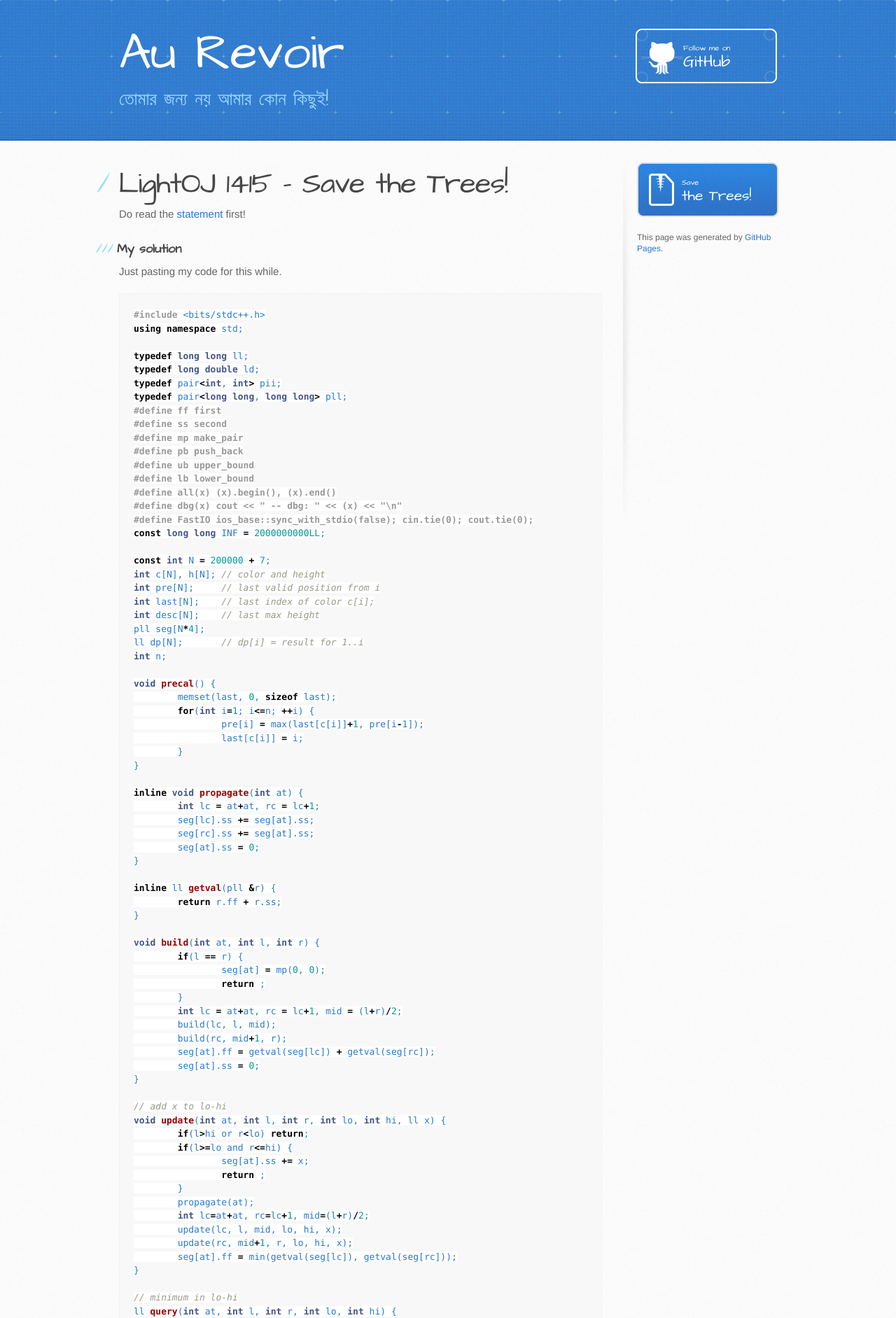
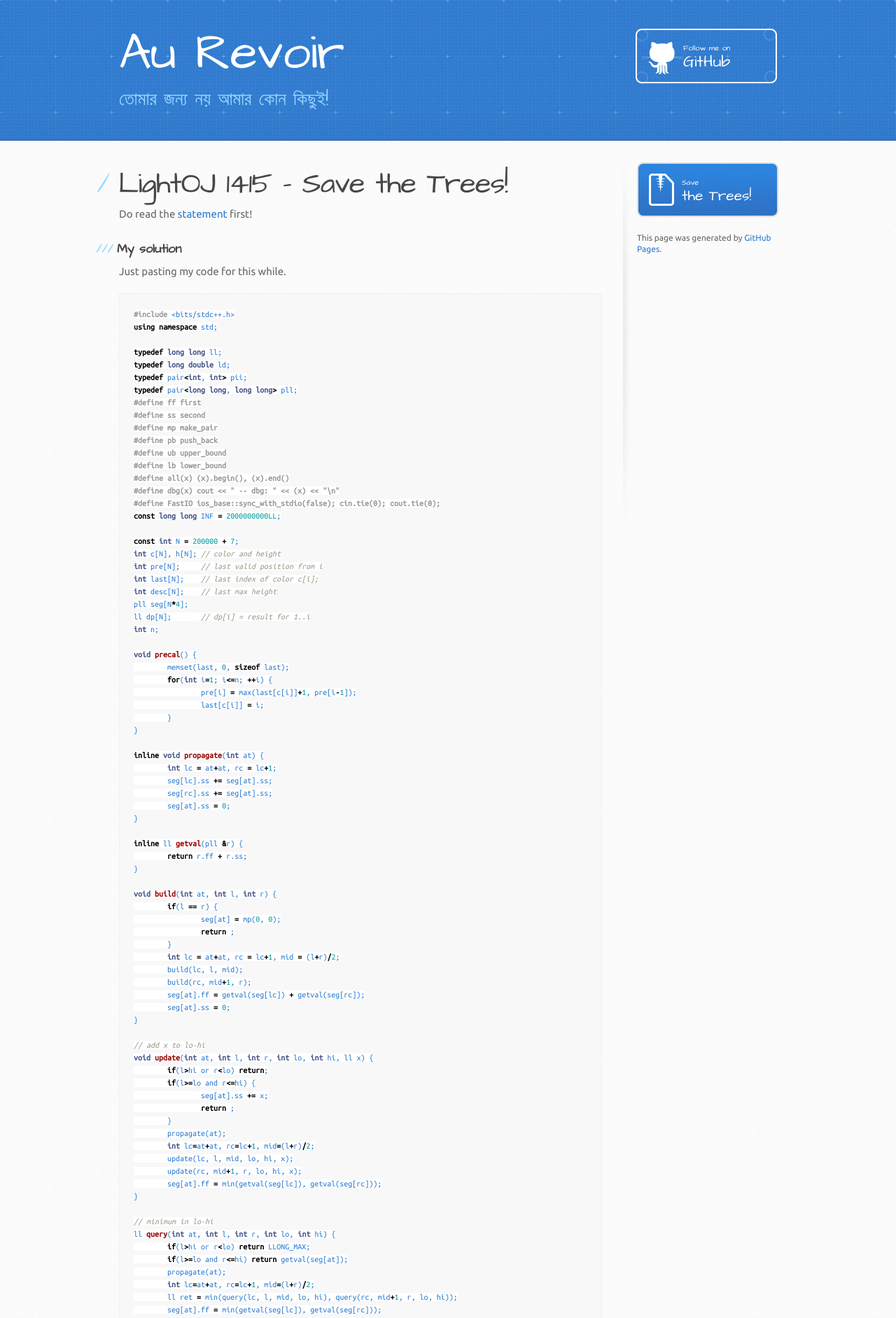
Before and after one commit to rebornplusplus/rebornplusplus.github.io, a Jekyll site: the page built from codir/lo-1415-save-the-trees.md, in a window 1280 px wide. Shown: the top 1883 px of the page at 70% size. Built offline with Jekyll 4.4.1, drawn with Linux system fonts in a browser that asks for light colours; some web fonts are replaced; our own code applies the rules of GitHub Pages for plain Markdown files.

Commit message:
Updated fonts :v

```diff
--- a/_sass/jekyll-theme-architect.scss
+++ b/_sass/jekyll-theme-architect.scss
@@ -1,10 +1,11 @@
 @import "normalize";
 @import "rouge-github";
 @import url('https://fonts.googleapis.com/css?family=Architects+Daughter');
+@import url('https://fonts.googleapis.com/css?family=ABeeZee|Poor+Story|Shadows+Into+Light|Ubuntu|Ubuntu+Mono');
 
 /* LAYOUT STYLES */
 body {
-  font-family: 'Helvetica Neue', Helvetica, Arial, serif;
+  font-family: 'ABeeZee', 'Ubuntu', 'Helvetica Neue', Helvetica, Arial, serif;
   font-size: 15px;
   font-weight: 400;
   line-height: 1.5;
@@ -123,8 +124,8 @@
 
 code, pre {
   margin-bottom: 30px;
-  font-family: Monaco, "Bitstream Vera Sans Mono", "Lucida Console", Terminal, monospace;
-  font-size: 13px;
+  font-family: 'Ubuntu Mono', 'Consolas', Monaco, "Bitstream Vera Sans Mono", "Lucida Console", Terminal, monospace;
+  font-size: 12px;
   color: #222;
 }
 
```
